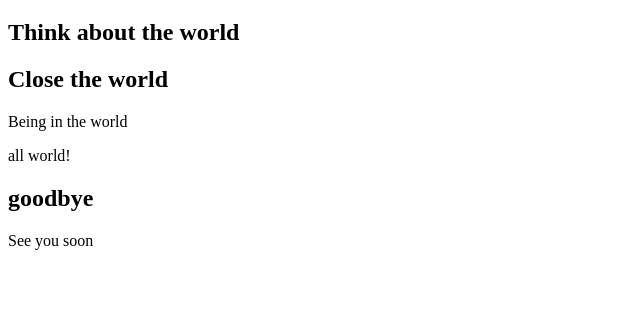
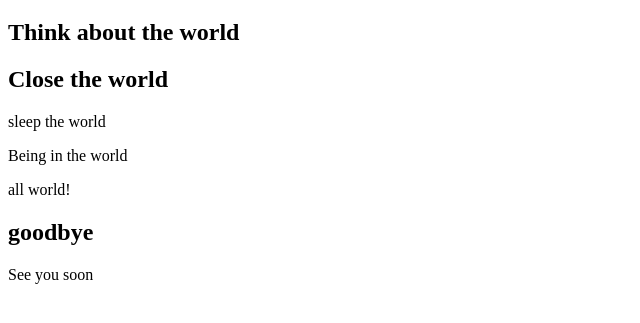
Before and after one commit to Blaine98/joshua, a plain HTML site: page index.html in a window 1280 px wide. Shown: the part 61-384 px from the top of the page, without its empty margins (0-640 px from the left). Drawn offline with Linux system fonts and the light colour scheme.

Commit message:
add paragraphe

```diff
--- a/index.html
+++ b/index.html
@@ -12,6 +12,7 @@
     <aside>
          <h1> Think about the world</h1>
          <h2> Close the world</h2>
+        <p> sleep the world </p>
         <p>Being in the world</p>
     </aside>
     <footer>all world!</footer>
```
